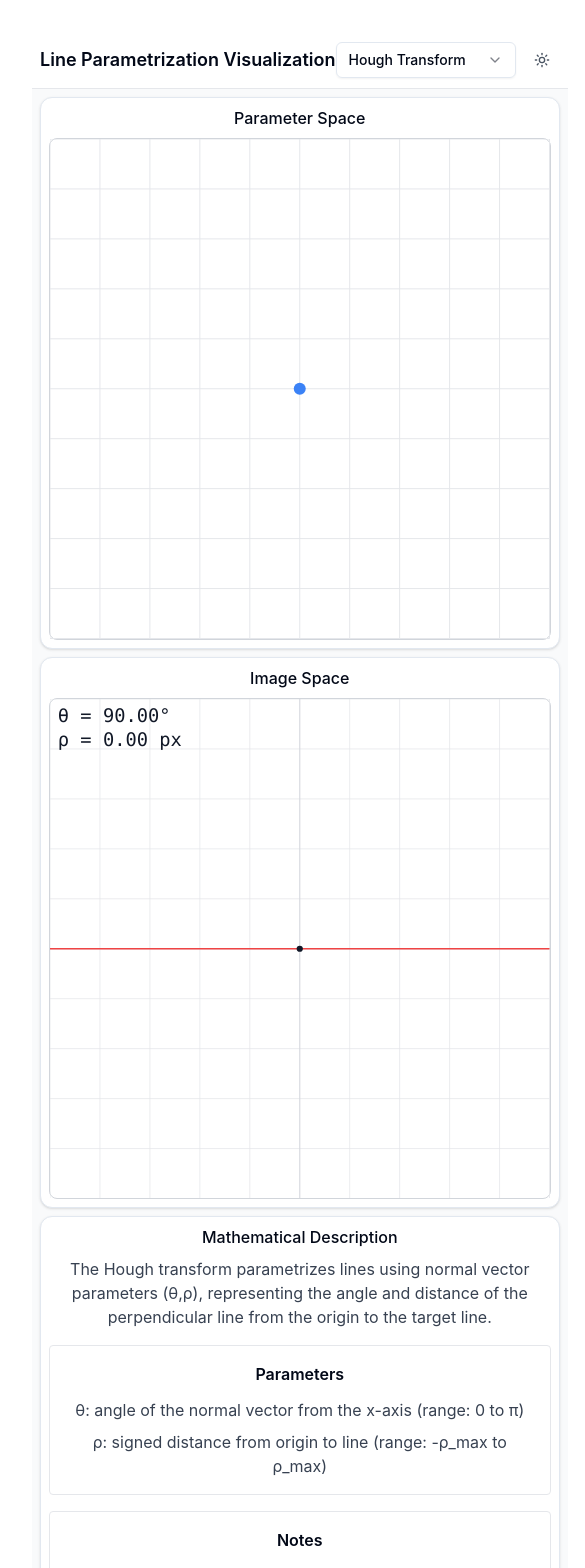
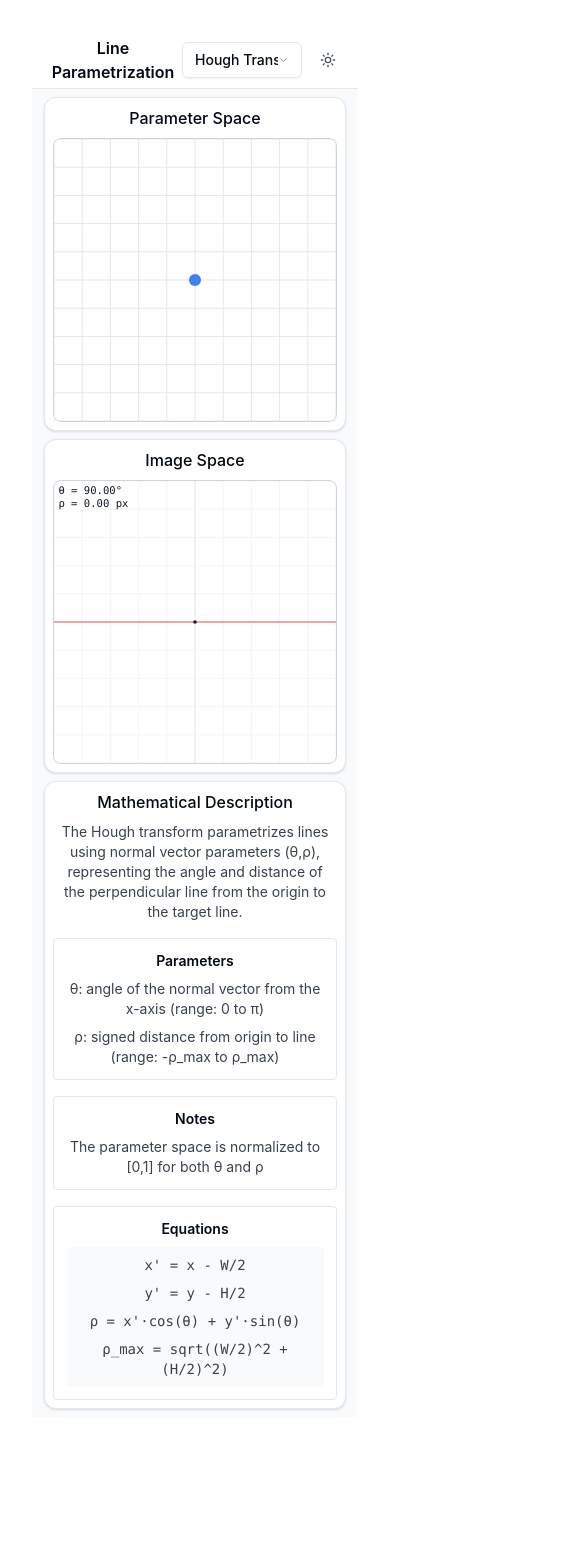
Before and after one commit to kevinconka/line-parametrization, a React (Vite) app: page / in a window 390 px wide. Shown: the top 1568 px of the page, 585 px wide, since content can reach past the window. After the commit the page ends 1449 px from the top, so only its background shows below. Built offline with nearby package versions, Linux system fonts and the light colour scheme.

Commit message:
added responsive layout for mobile screens

```diff
--- a/src/components/LineViz.jsx
+++ b/src/components/LineViz.jsx
@@ -64,13 +64,13 @@ const LineViz = () => {
     <div className="min-h-screen bg-gray-50 dark:bg-gray-900">
       {/* Top Navigation Bar */}
       <div className="sticky top-0 bg-white dark:bg-gray-800 border-b border-gray-200 dark:border-gray-700 z-10">
-        <div className="px-2 sm:px-4 h-14 flex items-center justify-between max-w-screen-2xl mx-auto">
-          <h1 className="text-lg sm:text-xl font-semibold dark:text-white truncate">
-            Line Parametrization Visualization
+        <div className="px-3 min-h-[3.5rem] flex items-center justify-between max-w-screen-2xl mx-auto">
+          <h1 className="text-base sm:text-lg font-semibold dark:text-white">
+            Line Parametrization
           </h1>
-          <div className="flex items-center gap-2 sm:gap-4 flex-shrink-0">
+          <div className="flex items-center gap-2">
             <Select value={paramType} onValueChange={setParamType}>
-              <SelectTrigger className="w-[180px]">
+              <SelectTrigger className="w-[120px] sm:w-[180px] h-9">
                 <SelectValue placeholder="Select parametrization" />
               </SelectTrigger>
               <SelectContent>
@@ -87,9 +87,9 @@ const LineViz = () => {
       </div>
 
       {/* Main Content */}
-      <div className="p-2 sm:p-4 max-w-screen-2xl mx-auto">
+      <div className="px-3 py-2 sm:p-4 max-w-screen-2xl mx-auto">
         <div className="grid grid-cols-1 md:grid-cols-2 gap-2 sm:gap-4">
-          <div ref={dragRef}>
+          <div ref={dragRef} className="w-full max-w-lg mx-auto md:max-w-none">
             <ParameterSpace
               params={params}
               onMouseDown={handleMouseDown}
@@ -97,6 +97,7 @@ const LineViz = () => {
             />
           </div>
 
+          <div className="w-full max-w-lg mx-auto md:max-w-none">
             <ImageSpace
               W={W}
               H={H}
@@ -105,6 +106,7 @@ const LineViz = () => {
               paramType={paramType}
               paramValues={paramValues}
             />
+          </div>
 
           <div className="md:col-span-2">
             <Card className="p-2 sm:p-4 dark:border-gray-700">
--- a/src/components/MathDescription.jsx
+++ b/src/components/MathDescription.jsx
@@ -6,8 +6,8 @@ const MathDescription = ({ description }) => {
   return (
     <div className="space-y-4 w-full">
       {/* Overview */}
-      <div className="flex justify-center">
-        <p className="text-gray-700 dark:text-gray-300 text-center">
+      <div className="flex justify-center px-2">
+        <p className="text-gray-700 dark:text-gray-300 text-center text-sm sm:text-base">
           {overview}
         </p>
       </div>
@@ -17,22 +17,22 @@ const MathDescription = ({ description }) => {
         {/* Left Column */}
         <div className="space-y-4">
           {/* Parameters Section */}
-          <div className="bg-white dark:bg-gray-800 p-4 rounded border border-gray-200 dark:border-gray-700">
-            <h4 className="font-semibold mb-3 dark:text-white">Parameters</h4>
+          <div className="bg-white dark:bg-gray-800 p-3 sm:p-4 rounded border border-gray-200 dark:border-gray-700">
+            <h4 className="font-semibold mb-2 sm:mb-3 dark:text-white text-sm sm:text-base">Parameters</h4>
             <div className="space-y-2">
               {parameters.map((param, i) => (
-                <p key={i} className="text-gray-700 dark:text-gray-300">{param}</p>
+                <p key={i} className="text-gray-700 dark:text-gray-300 text-sm sm:text-base">{param}</p>
               ))}
             </div>
           </div>
 
           {/* Notes Section */}
           {notes && notes.length > 0 && (
-            <div className="bg-white dark:bg-gray-800 p-4 rounded border border-gray-200 dark:border-gray-700">
-              <h4 className="font-semibold mb-3 dark:text-white">Notes</h4>
+            <div className="bg-white dark:bg-gray-800 p-3 sm:p-4 rounded border border-gray-200 dark:border-gray-700">
+              <h4 className="font-semibold mb-2 sm:mb-3 dark:text-white text-sm sm:text-base">Notes</h4>
               <div className="space-y-2">
                 {notes.map((note, i) => (
-                  <p key={i} className="text-gray-700 dark:text-gray-300">{note}</p>
+                  <p key={i} className="text-gray-700 dark:text-gray-300 text-sm sm:text-base">{note}</p>
                 ))}
               </div>
             </div>
@@ -41,9 +41,9 @@ const MathDescription = ({ description }) => {
 
         {/* Right Column - Equations */}
         {equations && equations.length > 0 && (
-          <div className="bg-white dark:bg-gray-800 p-4 rounded border border-gray-200 dark:border-gray-700">
-            <h4 className="font-semibold mb-3 dark:text-white">Equations</h4>
-            <div className="space-y-2 font-mono bg-gray-50 dark:bg-gray-900 p-3 rounded">
+          <div className="bg-white dark:bg-gray-800 p-3 sm:p-4 rounded border border-gray-200 dark:border-gray-700">
+            <h4 className="font-semibold mb-2 sm:mb-3 dark:text-white text-sm sm:text-base">Equations</h4>
+            <div className="space-y-2 font-mono bg-gray-50 dark:bg-gray-900 p-2 sm:p-3 rounded text-sm sm:text-base">
               {equations.map((eq, i) => (
                 <p key={i} className="text-gray-700 dark:text-gray-300">{eq}</p>
               ))}
```
Lines whose indentation alone changed are shown as unchanged.
